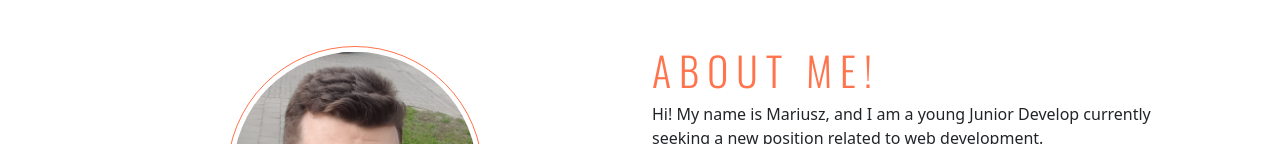
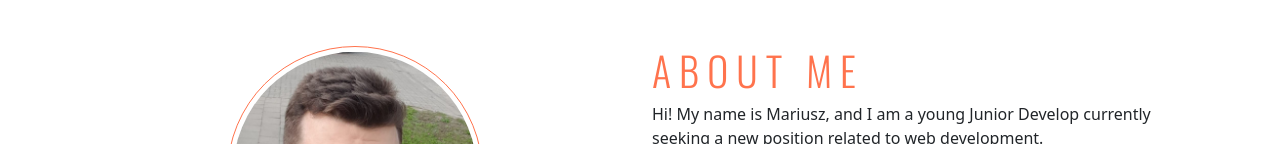
Before and after one commit to mpbialoszewski/cv, a React (Create React App) app: page / in a window 1280 px wide. Shown: the part 795-939 px from the top of the page. Built offline with nearby package versions, Linux system fonts and the light colour scheme.

Commit message:
Removing exc mark

```diff
--- a/src/components/AboutMe.jsx
+++ b/src/components/AboutMe.jsx
@@ -11,7 +11,7 @@ const AboutMe = () => {
           </div>
           </div>
         <div className="col-lg-6 col-xs-12">
-          <h1 className="about-heading">About me!</h1>
+          <h1 className="about-heading">About me</h1>
           <p>Hi! My name is Mariusz, and I am a young Junior Develop currently seeking a new position
           related to web development. </p>
           <p>I call myself highly organized and efficient individual,
```
